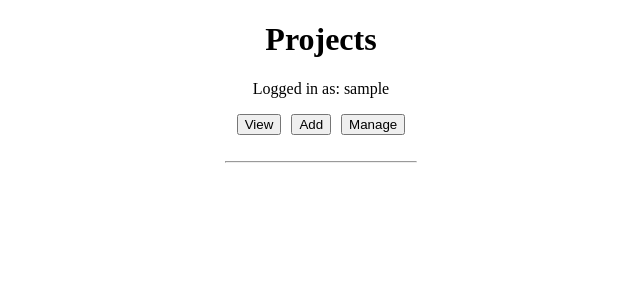
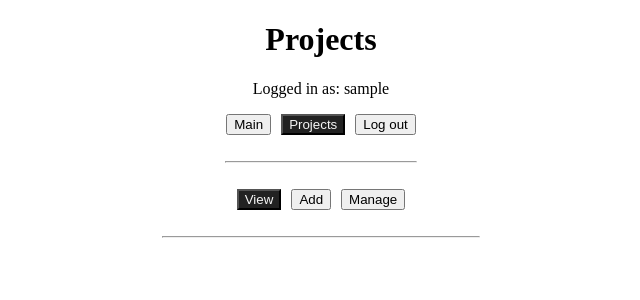
Before and after one commit to koenol/tikawe-budgetapp, a Flask app: page /projects in a window 1280 px wide. Shown: the top 300 px of the page, without its empty margins (319-959 px from the left). Run offline with Flask 3, Linux system fonts and the light colour scheme; the visitor is signed in with stand-in values (Sample User, id 1).

Commit message:
made navigating between pages more convenient
added log out button

```diff
--- a/static/main.css
+++ b/static/main.css
@@ -2,8 +2,13 @@ body {
     text-align: center;
 }
 
-.projects-page .button-group {
+.main-view .button-group-main-menu {
     display: flex;
     gap: 10px;
     justify-content: center;
 }
+
+.main-view .button-selected {
+    color: whitesmoke;
+    background-color: #222;
+}
--- a/templates/projects.html
+++ b/templates/projects.html
@@ -5,14 +5,31 @@
         <link rel="stylesheet" href="../static/main.css" />
     </head>
 
-    <body class="projects-page">
+    <body class="main-view">
         <h1>Projects</h1>
         {% if session.username %}
         <p>Logged in as: {{ session.username }}</p>
-
-        <div class="button-group">
+        <div class="button-group-main-menu">
+            <form action="/main" method="get">
+                <button type="submit">Main</button>
+            </form>
             <form action="/projects" method="get">
-                <button type="submit">View</button>
+                <button class="button-selected" button type="submit">
+                    Projects
+                </button>
+            </form>
+            <form action="/logout" method="get">
+                <button type="submit">Log out</button>
+            </form>
+        </div>
+        <br />
+        <hr style="width: 15%" />
+        <br />
+        <div class="button-group-main-menu">
+            <form action="/projects" method="get">
+                <button class="button-selected" button type="submit">
+                    View
+                </button>
             </form>
 
             <form action="/projects/add" method="get">
@@ -24,7 +41,7 @@
             </form>
         </div>
         <br />
-        <hr style="width: 15%" />
+        <hr style="width: 25%" />
         <br />
         {% else %}
         <p>You must be logged in to see main view.</p>
```
Also changed, not shown: templates/main.html (+17 -4 lines), templates/new_project.html (+22 -5 lines).
